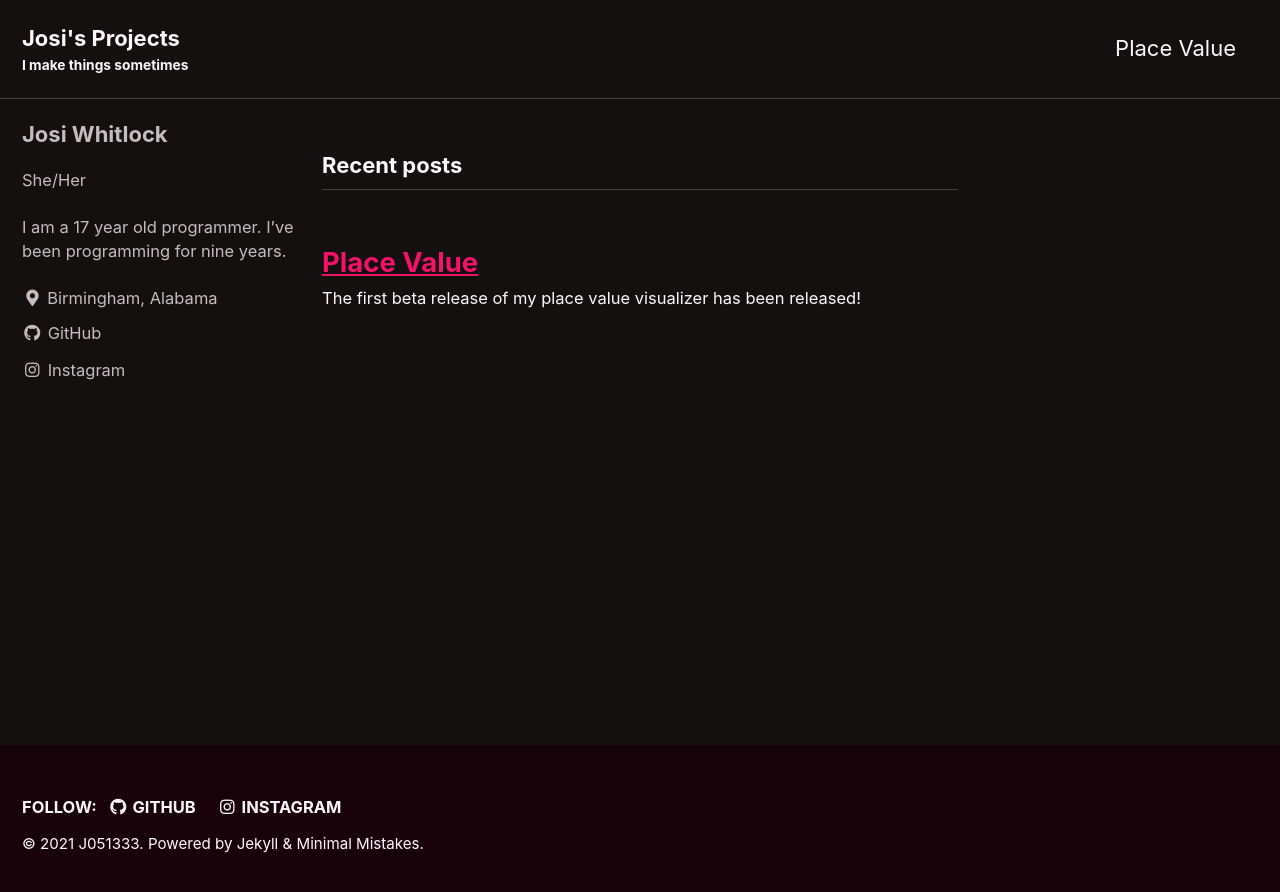
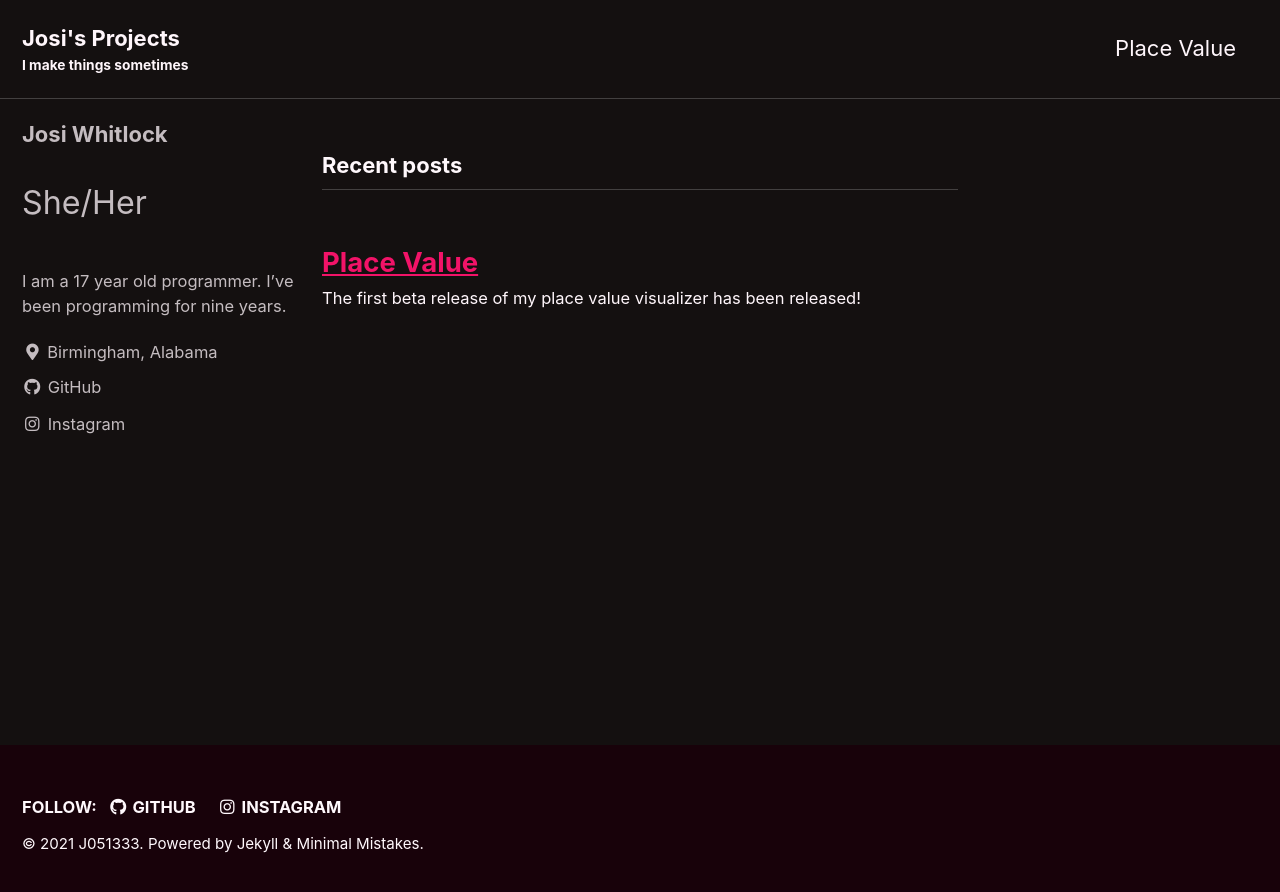
Before and after one commit to J051333/j051333.github.io, a Jekyll site: the page built from index.html, in a window 1280 px wide. Shown: the top 892 px of the page. Built offline with Jekyll 4.4.1, drawn with Linux system fonts in a browser that asks for light colours; cached includes are drawn as plain includes; the list of posts is cut into pages by our own code.

Commit message:
Edited formatting

```diff
--- a/_includes/author-profile.html
+++ b/_includes/author-profile.html
@@ -18,9 +18,7 @@
     </h3>
     {% if author.pronouns %}
     <div class="author__pronouns p-note" itemprop="pronouns">
-      <p>
         {{ author.pronouns | markdownify }}
-      </p>
     </div>
     {% endif %}
     {% if author.bio %}
--- a/_sass/minimal-mistakes/_sidebar.scss
+++ b/_sass/minimal-mistakes/_sidebar.scss
@@ -176,6 +176,18 @@
   font-family: $sans-serif;
   font-size: $type-size-5;
 }
+.author__pronouns {
+  margin: 0;
+
+  @include breakpoint($large) {
+    margin-top: 5px;
+    margin-bottom: 10px;
+  }
+}
+.sidebar .author__pronouns {
+  font-family: $sans-serif;
+  font-size: $type-size-2;
+}
 
 .author__bio {
   margin: 0;
```
